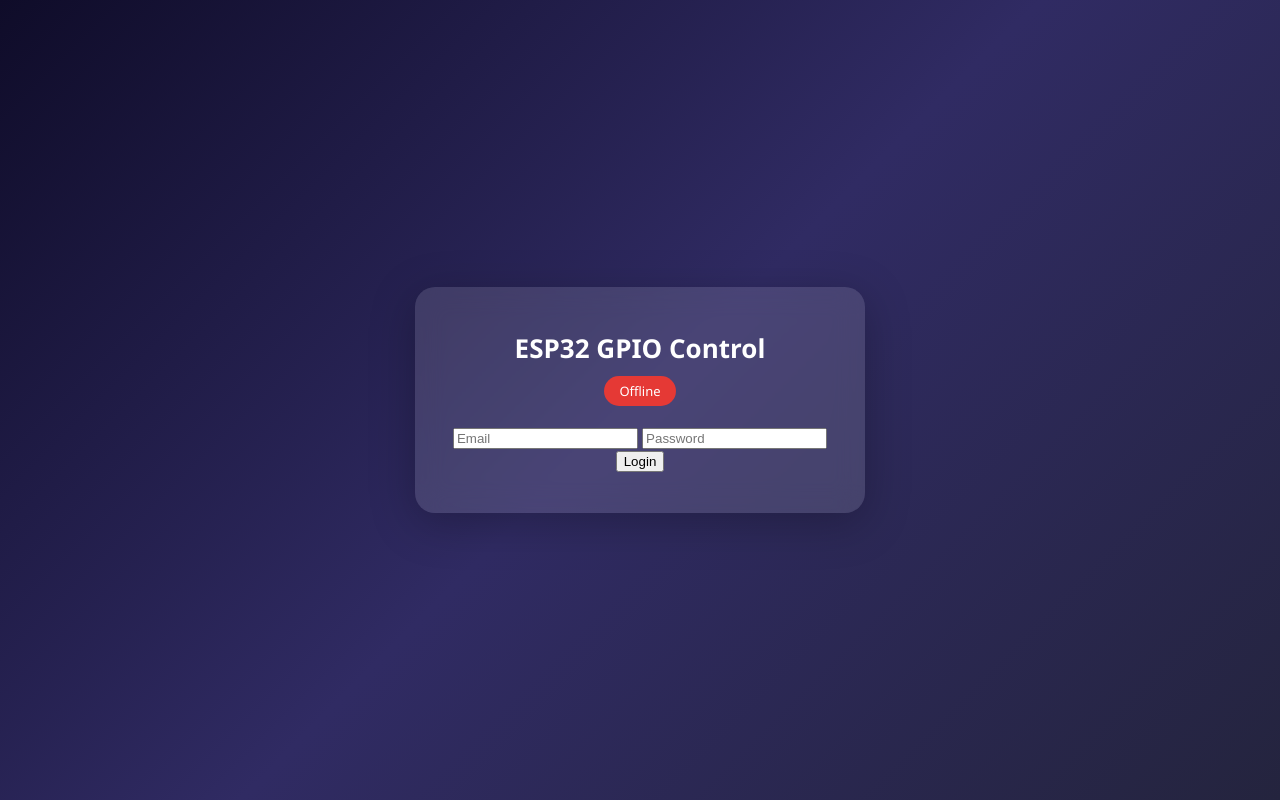
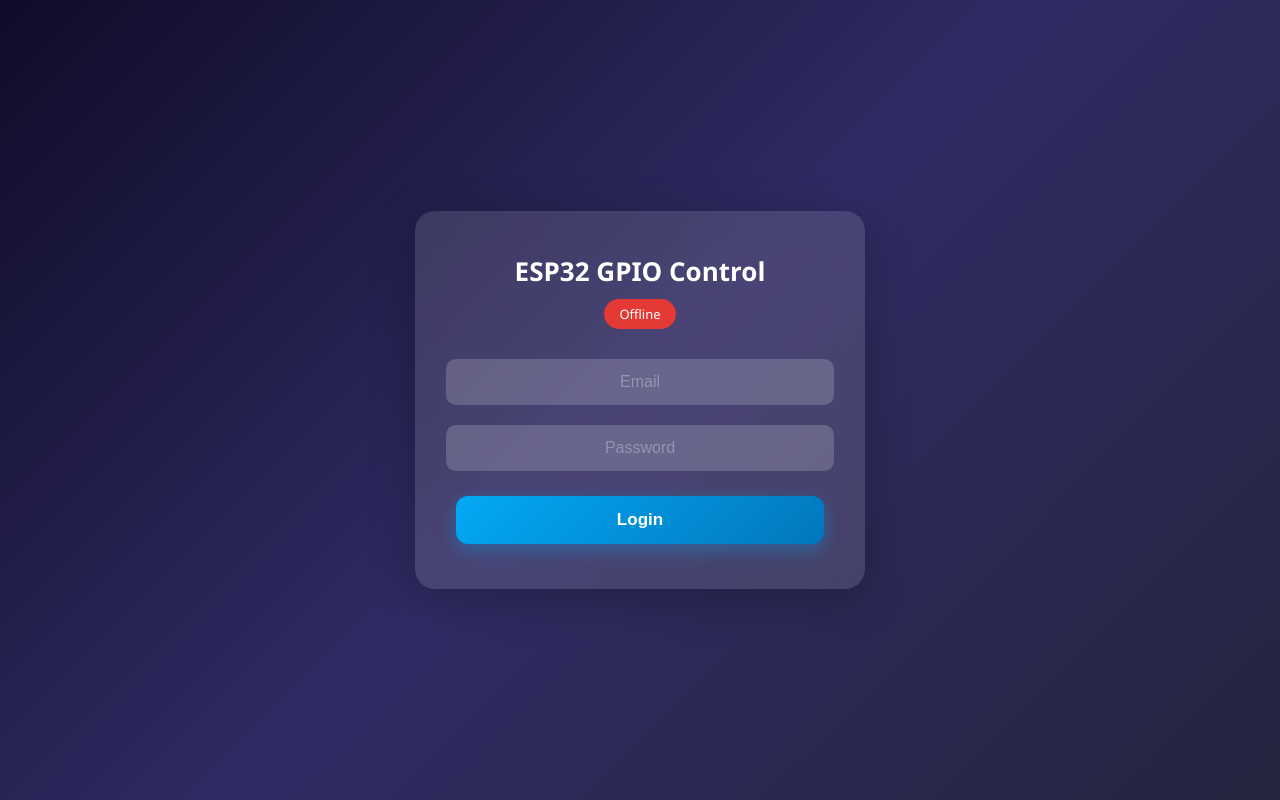
Before and after one commit to mtduycndt2211029-dev/Esp32-Control, a plain HTML site: page index.html in a window 1280 px wide. Drawn offline with Linux system fonts and the light colour scheme; no server answers.

Commit message:
Update styles.css

```diff
--- a/styles.css
+++ b/styles.css
@@ -1,3 +1,5 @@
+/* ------------------- LOGIN CSS ------------------- */
+/* BODY & CARD CHO LOGIN */
 body {
   margin:0;
   font-family:"Segoe UI",sans-serif;
@@ -9,7 +11,8 @@ body {
   min-height:100vh;
 }
 
-.dashboard-card {
+/* CARD chung login & dashboard */
+.card, .dashboard-card {
   width:400px;
   max-width:95%;
   padding:25px;
@@ -20,8 +23,10 @@ body {
   text-align:center;
 }
 
+/* Tiêu đề */
 h1{margin-bottom:10px;font-size:26px;}
 
+/* STATUS BADGE */
 .status-badge{
   display:inline-block;
   padding:6px 15px;
@@ -32,6 +37,76 @@ h1{margin-bottom:10px;font-size:26px;}
 .online{background:#4caf50;}
 .offline{background:#e53935;}
 
+/* ------------------- LOGIN BOX ------------------- */
+#authBox {
+  width: 100%;
+  text-align: center;
+  margin-bottom: 20px;
+}
+
+#authBox input {
+  width: 90%;
+  padding: 14px;
+  margin: 10px 0;
+  border-radius: 10px;
+  border: none;
+  outline: none;
+  font-size: 16px;
+  background: rgba(255,255,255,0.18);
+  color: white;
+  text-align: center;
+}
+
+#authBox input::placeholder {
+  color: rgba(255, 255, 255, 0.3);
+}
+
+/* LOGIN BUTTON */
+#authBox .btn.login-btn {
+  width: 92%;
+  padding: 14px;
+  margin-top: 15px;
+  border-radius: 12px;
+  border: none;
+  font-size: 17px;
+  cursor: pointer;
+  color: white;
+  font-weight: 600;
+
+  background: linear-gradient(135deg, #03a9f4, #0277bd);
+  transition: 0.25s ease;
+  box-shadow: 0 6px 18px rgba(3, 169, 244, 0.35);
+  position: relative;
+  overflow: hidden;
+}
+
+/* Ripple effect */
+#authBox .btn.login-btn:active::after {
+  content: "";
+  position: absolute;
+  width: 180%;
+  height: 180%;
+  top: 50%;
+  left: 50%;
+  transform: translate(-50%, -50%);
+  background: rgba(255,255,255,0.4);
+  border-radius: 50%;
+  animation: ripple 0.5s ease-out;
+}
+
+@keyframes ripple {
+  from { transform: translate(-50%, -50%) scale(0.3); opacity: 1; }
+  to   { transform: translate(-50%, -50%) scale(1.8); opacity: 0; }
+}
+
+/* AUTH MESSAGE */
+#authMsg {
+  margin-top: 10px;
+  color: #ffb3b3;
+  font-size: 14px;
+}
+
+/* ------------------- DASHBOARD CSS ------------------- */
 /* Sensor cards */
 .sensor-container{display:flex;gap:10px;margin-bottom:20px;}
 .sensor-card{
@@ -133,9 +208,10 @@ h1{margin-bottom:10px;font-size:26px;}
 
 /* Applied Time */
 #appliedTime{
+  margin-top:10px;
   font-size:16px;
-  color:#cfcfcf;
-  text-align:center;
+  color:#9be7ff;
+  font-weight:600;
 }
 
 /* Responsive */
@@ -144,9 +220,3 @@ h1{margin-bottom:10px;font-size:26px;}
   .time-row{flex-direction:column;}
   .time-select{flex-direction:row;}
 }
-#appliedTime{
-margin-top:10px;
-font-size:16px;
-color:#9be7ff;
-font-weight:600;
-}
```
